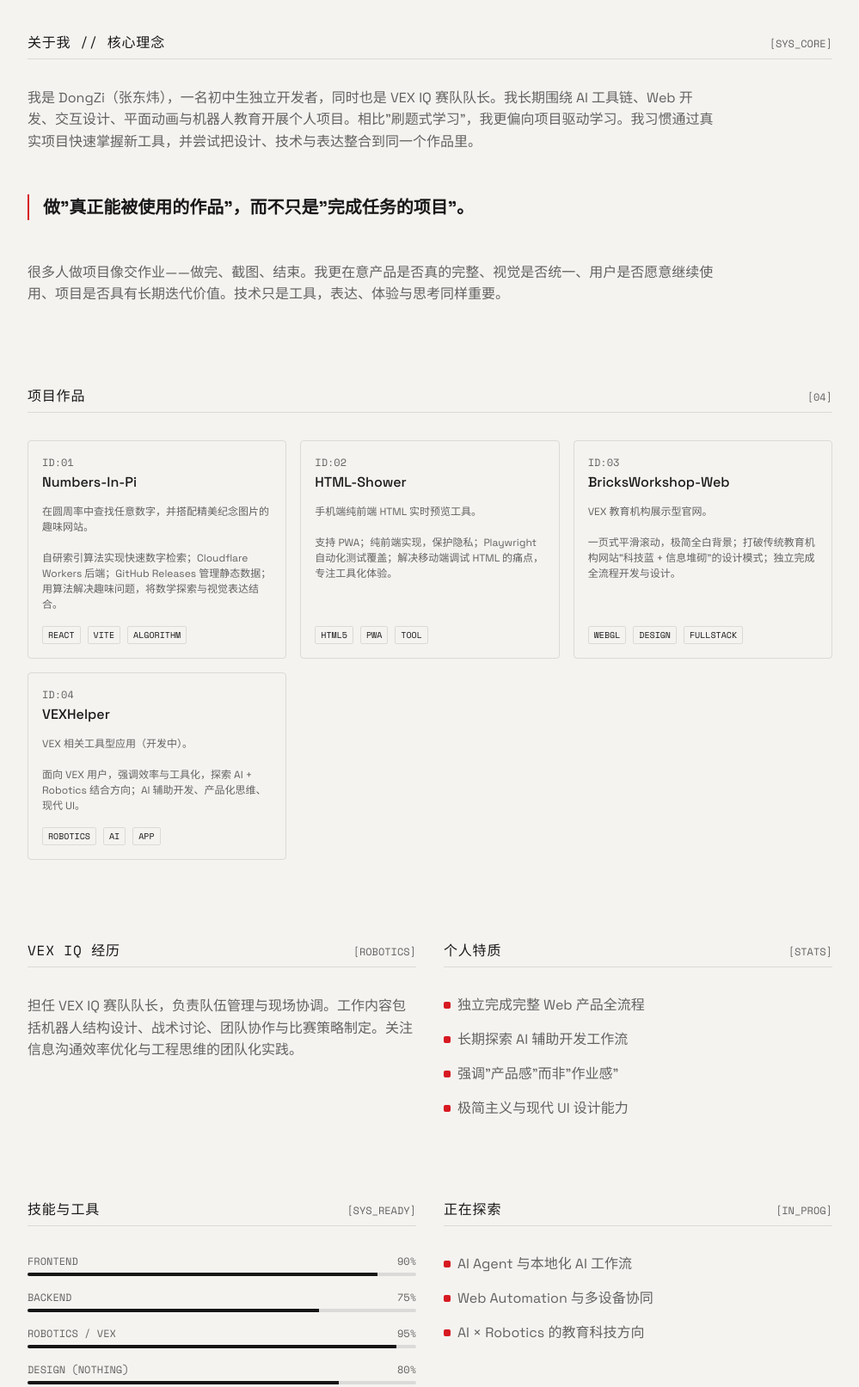
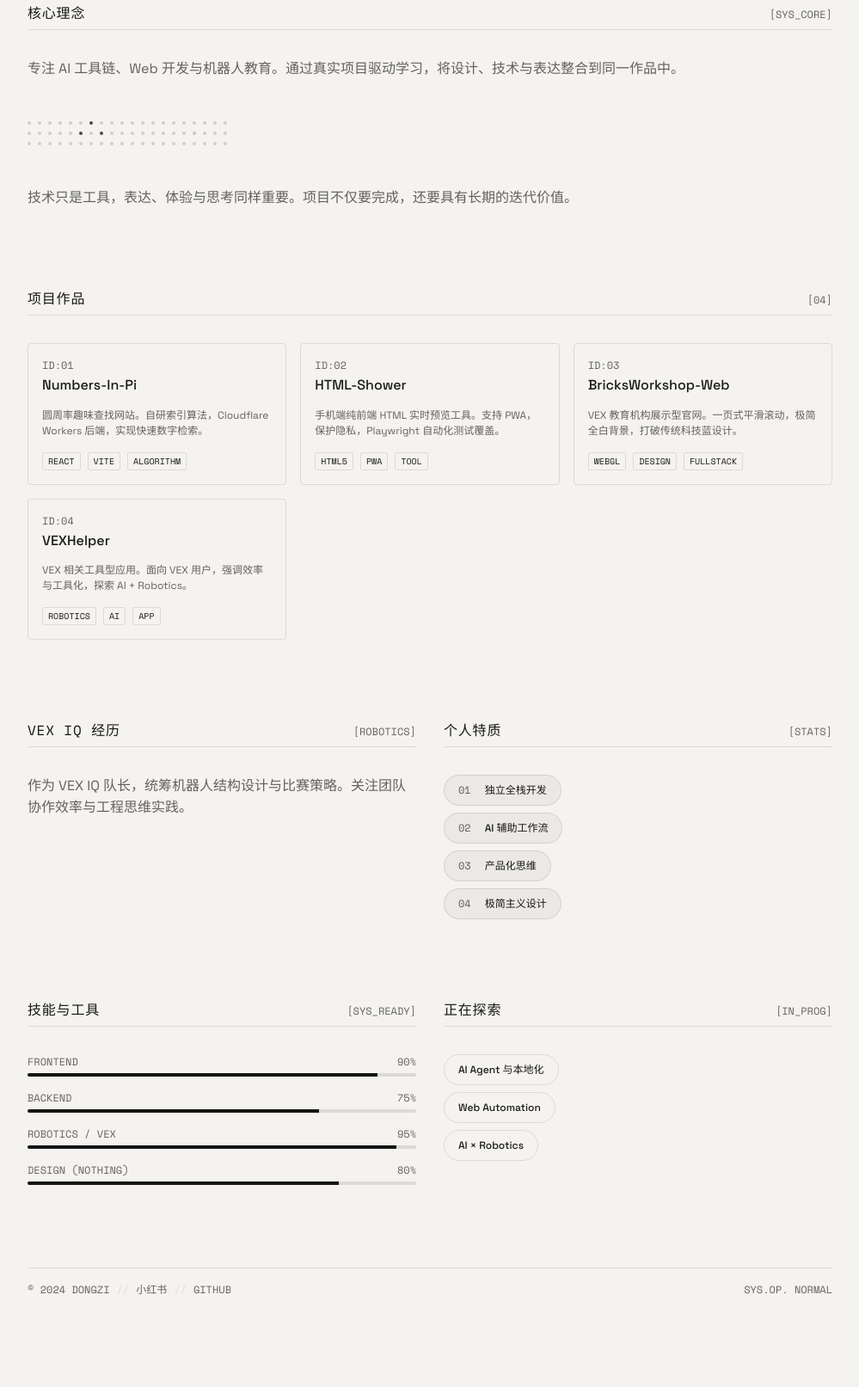
Before and after one commit to flashzdw/Personal-Webpage, a plain HTML site: page index.html in a window 1280 px wide. Shown: the part 476-2089 px from the top of the page at 86% size, without its empty margins (140-1139 px from the left). After the commit the page ends 2033 px from the top, so only its background shows below. Drawn offline with nearby package versions, Linux system fonts and the light colour scheme; a web font is replaced by a local one.

Commit message:
feat: Nothing Design Personal Website Draft
Co-authored-by: traeagent <traeagent@users.noreply.github.com>

```diff
--- a/index.html
+++ b/index.html
@@ -17,6 +17,10 @@
     <nav class="top-nav mechanical-reveal">
         <div class="nav-left">
             <span class="nav-logo">SYS<span class="accent-dot"></span></span>
+            <div class="nav-status">
+                <span class="status-item">[ TIME: <span id="live-clock">00:00:00</span> ]</span>
+                <span class="status-item online-status">[ STATUS: ONLINE ]</span>
+            </div>
         </div>
         <div class="nav-right">
             <button id="theme-toggle" class="nav-btn">
@@ -44,9 +48,8 @@
 
             <div class="about-container">
                 <p class="about-text">
-                    <span class="zh">做真正能被使用的作品。<br></span>
-                    <span class="en">Build works that are truly usable.<br></span>
-                    Focus on the structure, discard the noise. Code is poetry, UI is logic.
+                    <span class="zh">不爱刷题，更喜欢造轮子。<br>比起交作业，更想做真实产品。</span>
+                    <span class="en">Less homework, more real products.<br>Building tools that people actually use.</span>
                 </p>
             </div>
         </header>
@@ -55,23 +58,25 @@
         <section class="section-philosophy mechanical-reveal">
             <div class="section-header">
                 <h2 class="section-title">
-                    <span class="zh">关于我 // 核心理念</span>
-                    <span class="en">ABOUT // PHILOSOPHY</span>
+                    <span class="zh">核心理念</span>
+                    <span class="en">PHILOSOPHY</span>
                 </h2>
                 <span class="section-meta">[SYS_CORE]</span>
             </div>
             <div class="philosophy-content">
                 <div class="text-block">
-                    <p class="zh">我是 DongZi（张东炜），一名初中生独立开发者，同时也是 VEX IQ 赛队队长。我长期围绕 AI 工具链、Web 开发、交互设计、平面动画与机器人教育开展个人项目。相比"刷题式学习"，我更偏向项目驱动学习。我习惯通过真实项目快速掌握新工具，并尝试把设计、技术与表达整合到同一个作品里。</p>
-                    <p class="en">I am DongZi, a junior high indie developer and VEX IQ robotics team captain. I focus on AI toolchains, Web development, interaction design, 2D animation, and robotics education. Instead of "test-driven learning", I prefer project-driven learning. I quickly master new tools through real-world projects, integrating design, technology, and expression.</p>
+                    <p class="zh">专注 AI 工具链、Web 开发与机器人教育。通过真实项目驱动学习，将设计、技术与表达整合到同一作品中。</p>
+                    <p class="en">Focused on AI tools, Web dev, and robotics education. Project-driven learning, integrating design, tech, and expression.</p>
                 </div>
-                <div class="quote-block">
-                    <p class="zh"><strong>做"真正能被使用的作品"，而不只是"完成任务的项目"。</strong></p>
-                    <p class="en"><strong>Build works that are "truly usable", not just "task-completion projects".</strong></p>
+
+                <!-- Dot-Matrix Widget -->
+                <div class="dot-matrix-widget" aria-hidden="true" id="dot-matrix-container">
+                    <!-- Dots generated by JS -->
                 </div>
+
                 <div class="text-block">
-                    <p class="zh">很多人做项目像交作业——做完、截图、结束。我更在意产品是否真的完整、视觉是否统一、用户是否愿意继续使用、项目是否具有长期迭代价值。技术只是工具，表达、体验与思考同样重要。</p>
-                    <p class="en">Many people treat projects like homework—finish, screenshot, done. I care more about completeness, visual consistency, user retention, and long-term iteration value. Tech is just a tool; expression, experience, and thinking are equally important.</p>
+                    <p class="zh">技术只是工具，表达、体验与思考同样重要。项目不仅要完成，还要具有长期的迭代价值。</p>
+                    <p class="en">Tech is just a tool; expression and experience matter. Projects should have long-term iterative value.</p>
                 </div>
             </div>
         </section>
@@ -93,8 +98,8 @@
                         <h3 class="card-title">Numbers-In-Pi</h3>
                     </div>
                     <div class="card-body">
-                        <p class="card-desc zh">在圆周率中查找任意数字，并搭配精美纪念图片的趣味网站。<br><br>自研索引算法实现快速数字检索；Cloudflare Workers 后端；GitHub Releases 管理静态数据；用算法解决趣味问题，将数学探索与视觉表达结合。</p>
-                        <p class="card-desc en">A fun website to find any number in Pi with commemorative images.<br><br>Custom indexing algorithm for fast retrieval; Cloudflare Workers backend; GitHub Releases for static data; Combining math exploration and visual expression.</p>
+                        <p class="card-desc zh">圆周率趣味查找网站。自研索引算法，Cloudflare Workers 后端，实现快速数字检索。</p>
+                        <p class="card-desc en">Pi number finder. Custom indexing algorithm, Cloudflare Workers backend for fast retrieval.</p>
                     </div>
                     <div class="card-footer">
                         <span class="tag">REACT</span>
@@ -109,8 +114,8 @@
                         <h3 class="card-title">HTML-Shower</h3>
                     </div>
                     <div class="card-body">
-                        <p class="card-desc zh">手机端纯前端 HTML 实时预览工具。<br><br>支持 PWA；纯前端实现，保护隐私；Playwright 自动化测试覆盖；解决移动端调试 HTML 的痛点，专注工具化体验。</p>
-                        <p class="card-desc en">Mobile frontend-only real-time HTML previewer.<br><br>PWA support; Pure frontend implementation, protecting privacy; Playwright tests; Solving mobile HTML debugging pain points.</p>
+                        <p class="card-desc zh">手机端纯前端 HTML 实时预览工具。支持 PWA，保护隐私，Playwright 自动化测试覆盖。</p>
+                        <p class="card-desc en">Mobile real-time HTML previewer. PWA support, privacy focused, Playwright tested.</p>
                     </div>
                     <div class="card-footer">
                         <span class="tag">HTML5</span>
@@ -125,8 +130,8 @@
                         <h3 class="card-title">BricksWorkshop-Web</h3>
                     </div>
                     <div class="card-body">
-                        <p class="card-desc zh">VEX 教育机构展示型官网。<br><br>一页式平滑滚动，极简全白背景；打破传统教育机构网站"科技蓝 + 信息堆砌"的设计模式；独立完成全流程开发与设计。</p>
-                        <p class="card-desc en">Showcase website for a VEX robotics education agency.<br><br>Single-page smooth scroll, minimalist white bg; Breaking the traditional "tech blue + info overload" pattern; Solo end-to-end development.</p>
+                        <p class="card-desc zh">VEX 教育机构展示型官网。一页式平滑滚动，极简全白背景，打破传统科技蓝设计。</p>
+                        <p class="card-desc en">Showcase site for VEX education. Single-page smooth scroll, minimalist white design.</p>
                     </div>
                     <div class="card-footer">
                         <span class="tag">WEBGL</span>
@@ -141,8 +146,8 @@
                         <h3 class="card-title">VEXHelper</h3>
                     </div>
                     <div class="card-body">
-                        <p class="card-desc zh">VEX 相关工具型应用（开发中）。<br><br>面向 VEX 用户，强调效率与工具化，探索 AI + Robotics 结合方向；AI 辅助开发、产品化思维、现代 UI。</p>
-                        <p class="card-desc en">VEX utility application (In dev).<br><br>For VEX users, emphasizing efficiency and utility, exploring AI + Robotics; AI-assisted development, product thinking.</p>
+                        <p class="card-desc zh">VEX 相关工具型应用。面向 VEX 用户，强调效率与工具化，探索 AI + Robotics。</p>
+                        <p class="card-desc en">VEX utility app. Emphasizing efficiency and toolset, exploring AI + Robotics.</p>
                     </div>
                     <div class="card-footer">
                         <span class="tag">ROBOTICS</span>
@@ -164,8 +169,8 @@
                     <span class="section-meta">[ROBOTICS]</span>
                 </div>
                 <div class="text-block">
-                    <p class="zh">担任 VEX IQ 赛队队长，负责队伍管理与现场协调。工作内容包括机器人结构设计、战术讨论、团队协作与比赛策略制定。关注信息沟通效率优化与工程思维的团队化实践。</p>
-                    <p class="en">Serving as VEX IQ team captain, responsible for team management and on-site coordination. Work includes robot structural design, tactical discussions, teamwork, and strategy formulation. Focusing on communication efficiency and engineering mindset practices.</p>
+                    <p class="zh">作为 VEX IQ 队长，统筹机器人结构设计与比赛策略。关注团队协作效率与工程思维实践。</p>
+                    <p class="en">As VEX IQ Captain, coordinating robot design and strategies. Focusing on teamwork efficiency and engineering practices.</p>
                 </div>
             </section>
 
@@ -177,28 +182,28 @@
                     </h2>
                     <span class="section-meta">[STATS]</span>
                 </div>
-                <ul class="traits-list">
-                    <li>
-                        <span class="accent-dot-small"></span>
-                        <span class="zh">独立完成完整 Web 产品全流程</span>
-                        <span class="en">End-to-end Web product development</span>
-                    </li>
-                    <li>
-                        <span class="accent-dot-small"></span>
-                        <span class="zh">长期探索 AI 辅助开发工作流</span>
-                        <span class="en">Long-term AI workflow exploration</span>
-                    </li>
-                    <li>
-                        <span class="accent-dot-small"></span>
-                        <span class="zh">强调"产品感"而非"作业感"</span>
-                        <span class="en">Product Sense > Homework Sense</span>
-                    </li>
-                    <li>
-                        <span class="accent-dot-small"></span>
-                        <span class="zh">极简主义与现代 UI 设计能力</span>
-                        <span class="en">Minimalist & modern UI design</span>
-                    </li>
-                </ul>
+                <div class="badge-grid">
+                    <div class="stat-badge">
+                        <span class="badge-icon">01</span>
+                        <span class="badge-text zh">独立全栈开发</span>
+                        <span class="badge-text en">Full-Stack Indie</span>
+                    </div>
+                    <div class="stat-badge">
+                        <span class="badge-icon">02</span>
+                        <span class="badge-text zh">AI 辅助工作流</span>
+                        <span class="badge-text en">AI Workflows</span>
+                    </div>
+                    <div class="stat-badge">
+                        <span class="badge-icon">03</span>
+                        <span class="badge-text zh">产品化思维</span>
+                        <span class="badge-text en">Product Sense</span>
+                    </div>
+                    <div class="stat-badge">
+                        <span class="badge-icon">04</span>
+                        <span class="badge-text zh">极简主义设计</span>
+                        <span class="badge-text en">Minimalist Design</span>
+                    </div>
+                </div>
             </section>
         </div>
 
@@ -252,23 +257,20 @@
                     </h2>
                     <span class="section-meta">[IN_PROG]</span>
                 </div>
-                <ul class="traits-list">
-                    <li>
-                        <span class="accent-dot-small"></span>
-                        <span class="zh">AI Agent 与本地化 AI 工作流</span>
-                        <span class="en">AI Agents & Local AI Workflows</span>
-                    </li>
-                    <li>
-                        <span class="accent-dot-small"></span>
-                        <span class="zh">Web Automation 与多设备协同</span>
-                        <span class="en">Web Automation & Multi-device Sync</span>
-                    </li>
-                    <li>
-                        <span class="accent-dot-small"></span>
-                        <span class="zh">AI × Robotics 的教育科技方向</span>
-                        <span class="en">AI × Robotics in EdTech</span>
-                    </li>
-                </ul>
+                <div class="badge-grid">
+                    <div class="stat-badge outline">
+                        <span class="badge-text zh">AI Agent 与本地化</span>
+                        <span class="badge-text en">AI Agents & Local AI</span>
+                    </div>
+                    <div class="stat-badge outline">
+                        <span class="badge-text zh">Web Automation</span>
+                        <span class="badge-text en">Web Automation</span>
+                    </div>
+                    <div class="stat-badge outline">
+                        <span class="badge-text zh">AI × Robotics</span>
+                        <span class="badge-text en">AI × Robotics</span>
+                    </div>
+                </div>
             </section>
         </div>
 
--- a/main.js
+++ b/main.js
@@ -1,5 +1,20 @@
 document.addEventListener('DOMContentLoaded', () => {
     console.log('SYS.OP. NORMAL - Nothing Design System Initialized.');
+
+    /* ==========================================================================
+       Live Clock
+       ========================================================================== */
+    const clockElement = document.getElementById('live-clock');
+    function updateClock() {
+        if (!clockElement) return;
+        const now = new Date();
+        const hours = String(now.getHours()).padStart(2, '0');
+        const minutes = String(now.getMinutes()).padStart(2, '0');
+        const seconds = String(now.getSeconds()).padStart(2, '0');
+        clockElement.textContent = `${hours}:${minutes}:${seconds}`;
+    }
+    setInterval(updateClock, 1000);
+    updateClock();
 
     /* ==========================================================================
        Theme Toggle (Dark / Light)
@@ -58,6 +73,32 @@
     });
 
     /* ==========================================================================
+       Dot-Matrix Widget Generation
+       ========================================================================== */
+    const dotContainer = document.getElementById('dot-matrix-container');
+    if (dotContainer) {
+        const totalDots = 60; // Adjust as needed to fill the space visually
+        for (let i = 0; i < totalDots; i++) {
+            const dot = document.createElement('div');
+            dot.className = 'matrix-dot';
+            dotContainer.appendChild(dot);
+        }
+
+        // Randomly animate some dots to create a live system feel
+        const dots = dotContainer.querySelectorAll('.matrix-dot');
+        setInterval(() => {
+            const randomIndex = Math.floor(Math.random() * dots.length);
+            const dot = dots[randomIndex];
+            dot.classList.toggle('active');
+
+            // Turn it back off shortly
+            setTimeout(() => {
+                dot.classList.remove('active');
+            }, Math.random() * 1500 + 500);
+        }, 300);
+    }
+
+    /* ==========================================================================
        Progress Bar Width Setup
        ========================================================================== */
     const progressFills = document.querySelectorAll('.progress-fill');
--- a/style.css
+++ b/style.css
@@ -10,6 +10,8 @@
     --color-border-dark: rgba(255, 255, 255, 0.1);
     --color-border-hover-dark: rgba(255, 255, 255, 0.9);
     --color-bg-hover-dark: rgba(255, 255, 255, 0.04);
+    --color-dot-dark: rgba(255, 255, 255, 0.2);
+    --color-dot-active-dark: rgba(255, 255, 255, 0.8);
 
     /* Warm Off-White Light Mode */
     --color-background-light: #f5f3f0;
@@ -18,6 +20,8 @@
     --color-border-light: rgba(0, 0, 0, 0.1);
     --color-border-hover-light: rgba(0, 0, 0, 0.9);
     --color-bg-hover-light: rgba(0, 0, 0, 0.04);
+    --color-dot-light: rgba(0, 0, 0, 0.15);
+    --color-dot-active-light: rgba(0, 0, 0, 0.7);
 
     /* Red Accent */
     --color-accent: #D71921;
@@ -48,6 +52,8 @@
     --color-border: var(--color-border-dark);
     --color-border-hover: var(--color-border-hover-dark);
     --color-bg-hover: var(--color-bg-hover-dark);
+    --color-dot: var(--color-dot-dark);
+    --color-dot-active: var(--color-dot-active-dark);
 }
 
 /* Light Theme Variables */
@@ -58,6 +64,8 @@
     --color-border: var(--color-border-light);
     --color-border-hover: var(--color-border-hover-light);
     --color-bg-hover: var(--color-bg-hover-light);
+    --color-dot: var(--color-dot-light);
+    --color-dot-active: var(--color-dot-active-light);
 }
 
 /* Language Display Control */
@@ -129,6 +137,12 @@
     transition: background-color 0.3s ease, border-color 0.3s ease;
 }
 
+.nav-left {
+    display: flex;
+    align-items: center;
+    gap: var(--space-32);
+}
+
 .nav-logo {
     font-family: var(--font-display);
     font-weight: 700;
@@ -136,6 +150,23 @@
     letter-spacing: 0.05em;
     display: flex;
     align-items: center;
+}
+
+.nav-status {
+    display: flex;
+    gap: var(--space-16);
+    font-family: var(--font-secondary);
+    font-size: var(--text-caption);
+    color: var(--color-text-secondary);
+}
+
+.status-item {
+    display: inline-flex;
+    align-items: center;
+}
+
+.online-status {
+    color: var(--color-text-primary);
 }
 
 .nav-right {
@@ -156,6 +187,12 @@
 .nav-btn:hover {
     border-color: var(--color-border-hover);
     background-color: var(--color-bg-hover);
+}
+
+@media (max-width: 768px) {
+    .nav-status {
+        display: none;
+    }
 }
 
 /* ==========================================================================
@@ -202,7 +239,6 @@
     width: clamp(12px, 2vw, 24px);
     height: clamp(12px, 2vw, 24px);
     background-color: var(--color-accent);
-    border-radius: 0; /* Keep it square or round depending on Nothing. Let's make it square for mechanical feel, but 50% was used before. The prompt says 4px max border-radius. So let's use 4px */
     border-radius: 4px;
     margin-left: var(--space-8);
     margin-bottom: 8px;
@@ -280,16 +316,26 @@
     line-height: 1.6;
 }
 
-.quote-block {
-    border-left: 2px solid var(--color-accent);
-    padding-left: var(--space-16);
+/* Dot-Matrix Widget */
+.dot-matrix-widget {
+    display: grid;
+    grid-template-columns: repeat(auto-fill, 4px);
+    gap: 8px;
+    width: 100%;
+    max-width: 240px;
     margin: var(--space-16) 0;
 }
 
-.quote-block p {
-    font-size: 20px;
-    font-weight: 500;
-    color: var(--color-text-primary);
+.matrix-dot {
+    width: 4px;
+    height: 4px;
+    border-radius: 50%;
+    background-color: var(--color-dot);
+    transition: background-color 0.3s ease;
+}
+
+.matrix-dot.active {
+    background-color: var(--color-dot-active);
 }
 
 /* ==========================================================================
@@ -381,17 +427,39 @@
     }
 }
 
-.traits-list {
+/* Stat Badges */
+.badge-grid {
     display: flex;
     flex-direction: column;
-    gap: var(--space-16);
+    gap: var(--space-8);
 }
 
-.traits-list li {
-    display: flex;
+.stat-badge {
+    display: inline-flex;
     align-items: center;
-    font-size: var(--text-body);
+    gap: var(--space-16);
+    padding: var(--space-8) var(--space-16);
+    background-color: var(--color-bg-hover);
+    border-radius: 999px; /* pill shape */
+    border: 1px solid var(--color-border);
+    width: fit-content;
+}
+
+.stat-badge.outline {
+    background-color: transparent;
+}
+
+.badge-icon {
+    font-family: var(--font-secondary);
+    font-size: var(--text-caption);
     color: var(--color-text-secondary);
+}
+
+.badge-text {
+    font-family: var(--font-primary);
+    font-size: var(--text-caption);
+    color: var(--color-text-primary);
+    font-weight: 500;
 }
 
 /* ==========================================================================
```
